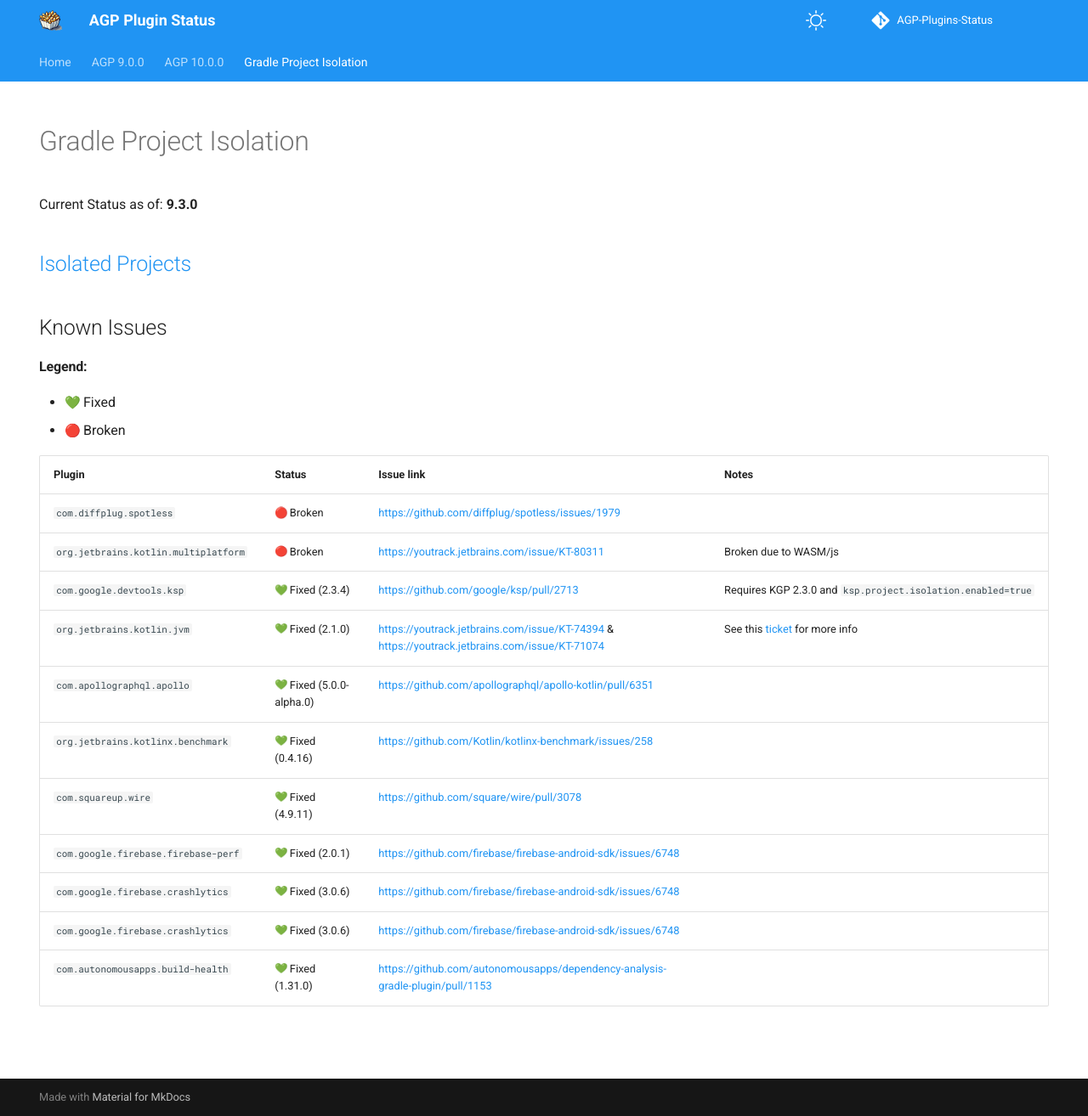
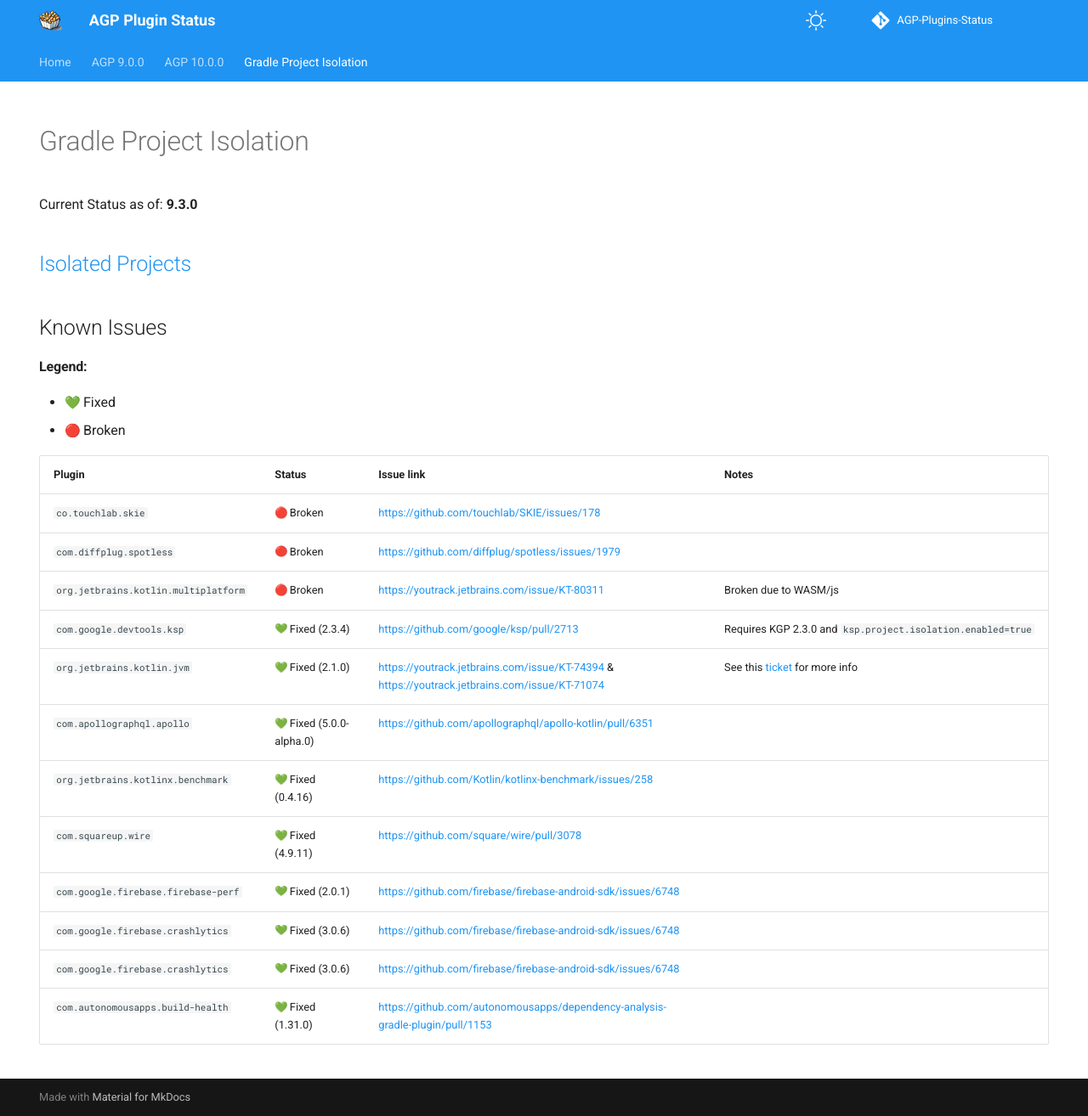
Before and after one commit to pablobaxter/AGP-Plugins-Status, an MkDocs documentation site: the page built from docs/gradle-project-isolation.md, in a window 1280 px wide and 1314 px high. Shown: the whole window at 85% size. Built offline with MkDocs 1.6.1 and Material for MkDocs 9.7.7, drawn with Linux system fonts in a browser that asks for light colours; emoji names are drawn with the system emoji font; comment, search, counter and statistics services are not loaded.

Commit message:
Add link to broken SKIE isolated project issue

```diff
--- a/docs/gradle-project-isolation.md
+++ b/docs/gradle-project-isolation.md
@@ -18,6 +18,7 @@
 
 | Plugin | Status | Issue link | Notes |
 |:---|:---|:---|:---|
+| `co.touchlab.skie` | :red_circle: Broken | https://github.com/touchlab/SKIE/issues/178 | |
 | `com.diffplug.spotless` | :red_circle: Broken | https://github.com/diffplug/spotless/issues/1979 | |
 | `org.jetbrains.kotlin.multiplatform` | :red_circle: Broken | https://youtrack.jetbrains.com/issue/KT-80311 | Broken due to WASM/js |
 | `com.google.devtools.ksp` | :green_heart: Fixed (2.3.4) | https://github.com/google/ksp/pull/2713 | Requires KGP 2.3.0 and `ksp.project.isolation.enabled=true` |
```
